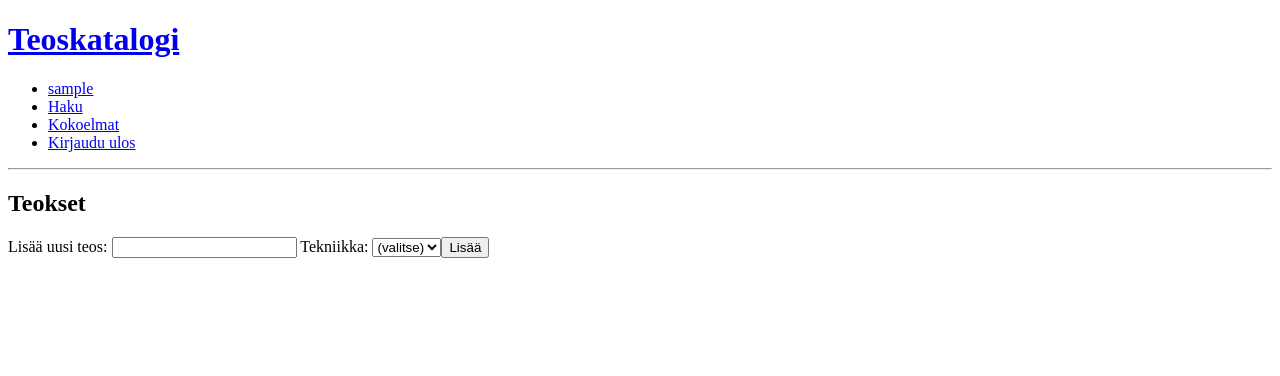
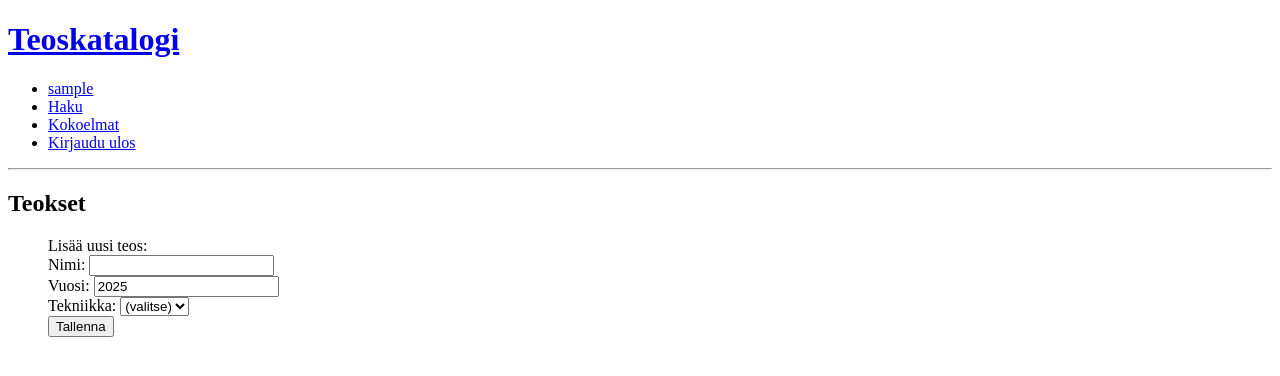
Before and after one commit to MiraHyvn/teoskatalogi, a Flask app: page / in a window 1280 px wide. Shown: the top 376 px of the page. Run offline with Flask 3, Linux system fonts and the light colour scheme; the visitor is signed in with stand-in values (Sample User, id 1); data comes from the database, SQL or seed files in the repository; data that the repository does not hold is empty.

Commit message:
Fixed login. Formatted form for adding new works. Input field for year but not implemented yet.

```diff
--- a/app.py
+++ b/app.py
@@ -22,18 +22,21 @@ def index():
 def register():
     return render_template("register.html")
 
-@app.route("/kirjaudu", methods=["POST"])
+@app.route("/kirjaudu", methods=["GET", "POST"])
 def login():
-    username_input = request.form["username_input"]
-    password_input = request.form["password_input"]
-    valid_user_id = catalogue.check_password(username_input, password_input)
-    if valid_user_id:
-        session["user_id"] = valid_user_id
-        session["user_name"] = catalogue.get_user_name(valid_user_id)
-        session["csrf_token"] = secrets.token_hex(16)
-        return redirect("/")
-    else:
-        return "Virhe: Väärä tunnus tai salasana."
+    if request.method == "GET":
+        return render_template("login.html")
+    if request.method == "POST":
+        username_input = request.form["username_input"]
+        password_input = request.form["password_input"]
+        valid_user_id = catalogue.check_password(username_input, password_input)
+        if valid_user_id:
+            session["user_id"] = valid_user_id
+            session["user_name"] = catalogue.get_user_name(valid_user_id)
+            session["csrf_token"] = secrets.token_hex(16)
+            return redirect("/")
+        else:
+            return "Virhe: Väärä tunnus tai salasana. <a href=\"/kirjaudu\"> Palaa takaisin </a>"
 
 @app.route("/luo_kayttaja", methods=["POST"])
 def create_user():
--- a/templates/index.html
+++ b/templates/index.html
@@ -17,7 +17,7 @@
         {% if session.user_id %}
             <li><a href="/kirjaudu_ulos"> Kirjaudu ulos </a></li>
         {% else %}
-            <li><a href="/kirjaudu" method="post"> Kirjaudu sisään </a></li>
+            <li><a href="/kirjaudu"> Kirjaudu sisään </a></li>
         {% endif %}
     </ul>
     <hr />
@@ -29,15 +29,18 @@
     {% if session.user_id %}
         <form action="/luo_teos" method="post">
             <input type="hidden" name="csrf_token" value={{session.csrf_token}} />
-            Lisää uusi teos:
-            <input type="text" name="work_title_input" maxlength="50"/>
-            Tekniikka: <select name="medium_input">
-        	    <option value="other"> (valitse) </option>
-            	    {% for cl in all_classes["tekniikka"] %}
-            	        <option value="{{cl}}"> {{cl}} </option>
-            	    {% endfor %}
-            <input type="submit" value="Lisää" />
-            </select>
+            <ul style="list-style-type: none">
+                <li>Lisää uusi teos:</li>
+                <li>Nimi: <input type="text" name="work_title_input" maxlength="50"/></li>
+                <li>Vuosi: <input type="text" value="2025"</li>
+                <li>Tekniikka: <select name="medium_input"></li>
+                <option value="other"> (valitse) </option>
+                    {% for cl in all_classes["tekniikka"] %}
+                        <option value="{{cl}}"> {{cl}} </option>
+                    {% endfor %}
+                </select>
+                <li><input type="submit" value="Tallenna" /></li>
+            </ul>
         </form>
     {% endif %}
 
```
Also changed, not shown: README.md.
